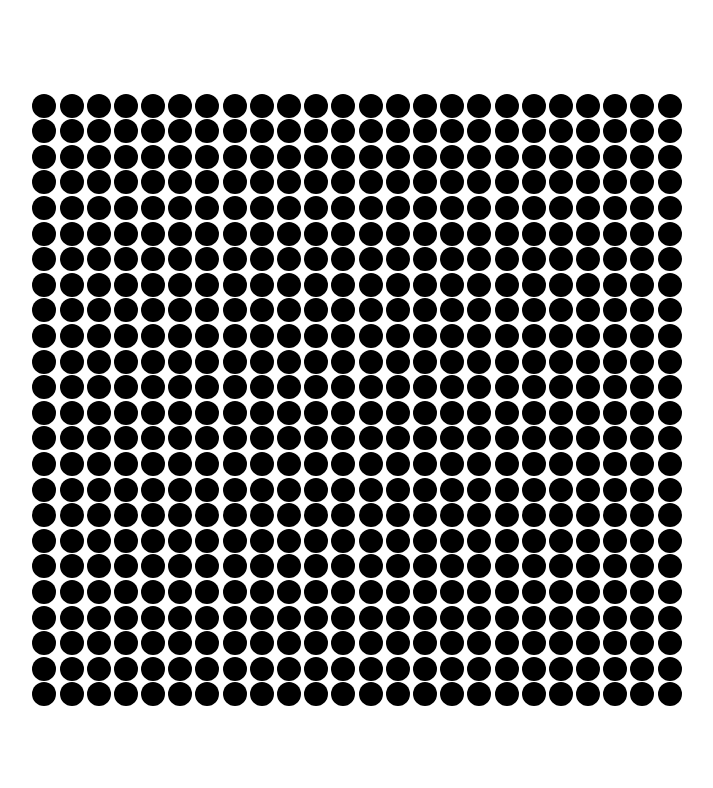
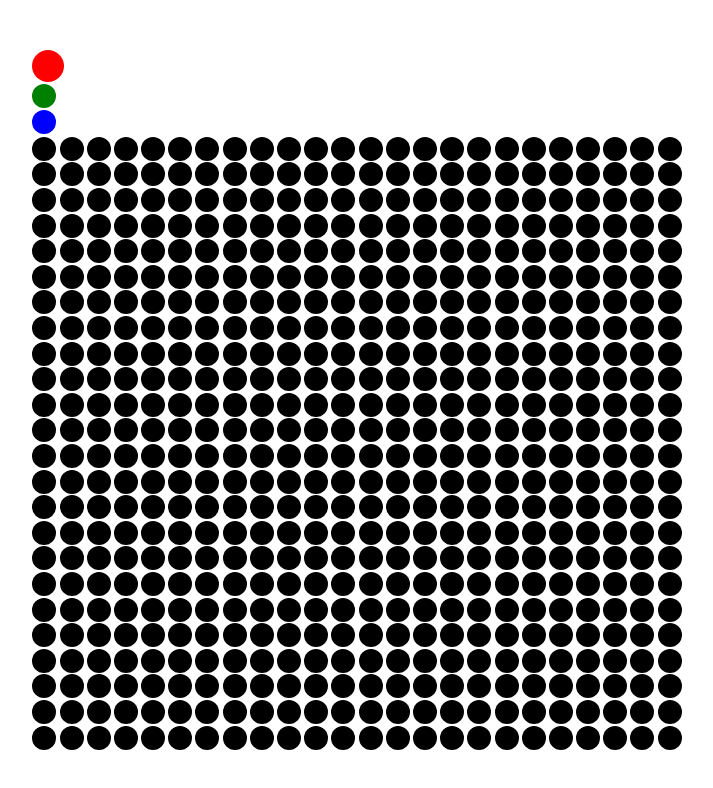
Before and after one commit to connorvessely/light-color-board, a React (Vite) app in the folder light-color-board-frontend/: page / in a window 1280 px wide. Shown: the top 788 px of the page, without its empty margins (283-996 px from the left). Built offline with nearby package versions, Linux system fonts and the light colour scheme.

Commit message:
Allow user to select color

```diff
--- a/light-color-board-frontend/src/App.jsx
+++ b/light-color-board-frontend/src/App.jsx
@@ -1,15 +1,11 @@
-import { useState } from 'react'
-import reactLogo from './assets/react.svg'
-import viteLogo from '/vite.svg'
 import './App.css'
-import ColorBoard from './mainPage/colorBoard'
+import MainPage from './mainPage/MainPage'
 
 function App() {
-  const [count, setCount] = useState(0)
 
   return (
     <>
-      <ColorBoard></ColorBoard>
+      <MainPage></MainPage>
     </>
   )
 }
--- a/light-color-board-frontend/src/mainPage/ColorBoard.jsx
+++ b/light-color-board-frontend/src/mainPage/ColorBoard.jsx
@@ -1,5 +1,4 @@
 import { useEffect } from "react";
-import './MainPage.css'
 import DotRow from "./DotRow"
 
 function ColorBoard() {
@@ -9,7 +8,7 @@ function ColorBoard() {
 
     return (
         <div className="color-board">
-            {numberOfRows.map(i => <DotRow length = {rowLength} rowIndex = {i}/>) }
+            {numberOfRows.map(i => <DotRow key = {i} length = {rowLength} rowIndex = {i}/>) }
         </div>
     )
 }
--- a/light-color-board-frontend/src/mainPage/ColorDot.jsx
+++ b/light-color-board-frontend/src/mainPage/ColorDot.jsx
@@ -1,11 +1,11 @@
-import { useEffect, useState } from "react";
+import { useContext, useEffect, useState } from "react";
+import { SelectColorContext } from "./MainPage";
+
 function ColorDot() {
     const [fillColor, setFillColor] = useState("")
-    useEffect(()=>{
-
-    }, [])
+    const {selectedColor, setSelectedColor} = useContext(SelectColorContext);
     return (
-        <div className={"color-dot "+fillColor} onClick={()=>setFillColor("red")}>
+        <div className={"color-dot "+fillColor} onClick={()=>setFillColor(selectedColor)}>
 
         </div>
     )
--- /dev/null
+++ b/light-color-board-frontend/src/mainPage/ColorOption.jsx
@@ -0,0 +1,14 @@
+import { useContext } from "react";
+import { SelectColorContext } from "./MainPage";
+
+
+function ColorOption({colorName}) {
+    const {selectedColor, setSelectedColor} = useContext(SelectColorContext);
+    return (
+        <div className={"color-dot " + colorName + (selectedColor==colorName?" selected-color":"")} onClick={()=>setSelectedColor(colorName)}>
+
+        </div>
+    )
+}
+
+export default ColorOption;
--- a/light-color-board-frontend/src/mainPage/MainPage.css
+++ b/light-color-board-frontend/src/mainPage/MainPage.css
@@ -9,3 +9,20 @@
     border-radius: 50%;
     margin: .2vh;
 }
+
+.red{
+    background-color: red;
+}
+
+.green{
+    background-color: green;
+}
+
+.blue{
+    background-color: blue;
+}
+
+.selected-color{
+    height: 4vh;
+    width: 4vh;
+}
--- /dev/null
+++ b/light-color-board-frontend/src/mainPage/MainPage.jsx
@@ -0,0 +1,32 @@
+import { createContext, useState } from 'react';
+import ColorOption from './ColorOption';
+import './MainPage.css'
+import ColorBoard from './colorBoard'
+
+export const SelectColorContext = createContext(null)
+
+function MainPage() {
+
+
+
+    const colorOptions = ["red", "green", "blue"]
+    const [selectedColor, setSelectedColor] = useState(colorOptions[0])
+
+    return (
+        <>
+        <SelectColorContext
+            value={{
+                selectedColor,
+                setSelectedColor
+            }}
+        >
+            <div className='palette'>
+                {colorOptions.map(color=><ColorOption key={color} colorName = {color} />)}
+            </div>
+            <ColorBoard></ColorBoard>
+        </SelectColorContext>
+        </>
+    )
+}
+
+export default MainPage;
```
